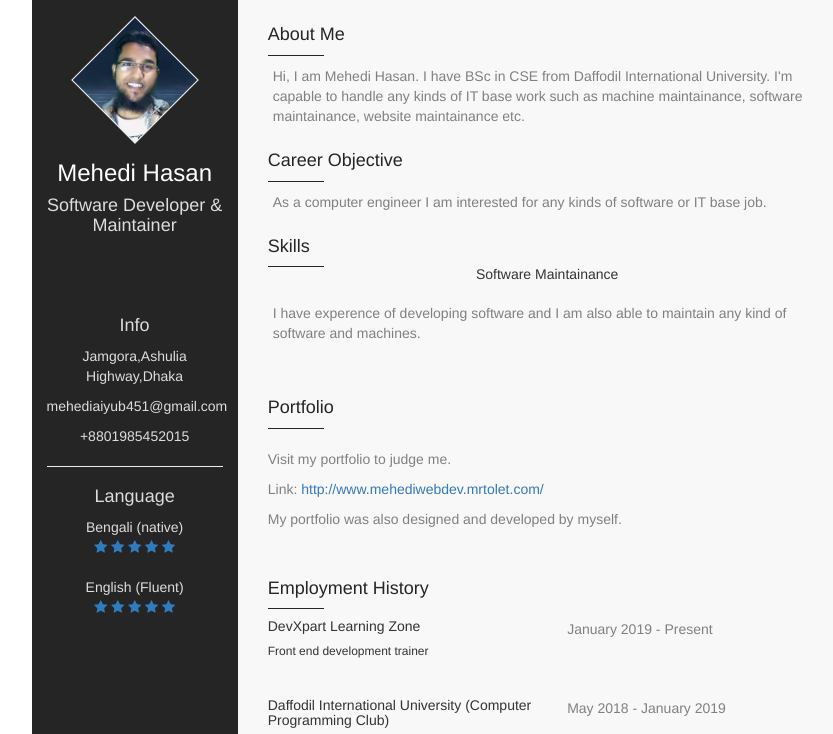
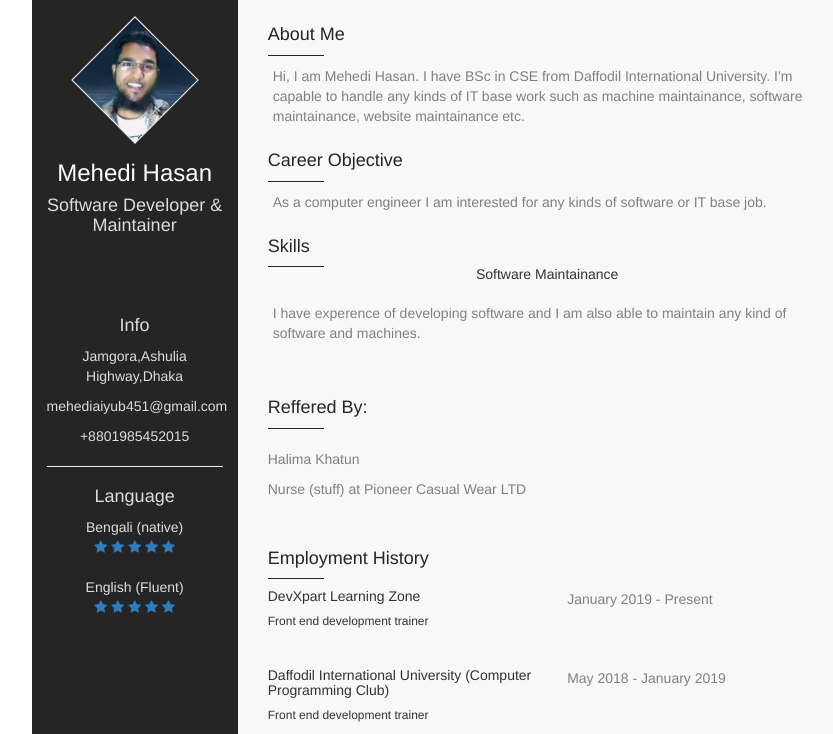
Before and after one commit to mehedifreelancer/cvv, a plain HTML site: page index.html in a window 1280 px wide. Shown: the top 734 px of the page, without its empty margins (196-1029 px from the left). Drawn offline with nearby package versions, Linux system fonts and the light colour scheme.

Commit message:
Update index.html

```diff
--- a/index.html
+++ b/index.html
@@ -141,13 +141,13 @@
 
 
                     <div class="portfolio part">
-                        <h4>Portfolio</h4>
+                        <h4>Reffered By: </h4>
                         <div class="line"></div>
                         <br>
                         <div>
-                            <p>Visit my portfolio to judge me.</p>
-                            <p>Link: <a href="http://www.mehediwebdev.mrtolet.com/">http://www.mehediwebdev.mrtolet.com/</a></p>
-                            <p>My portfolio was also designed and developed by myself.</p>
+                            <p>Halima Khatun</p>
+                            <p>Nurse (stuff) at Pioneer Casual Wear LTD</p>
+
                         </div>
 
                     </div>
```
